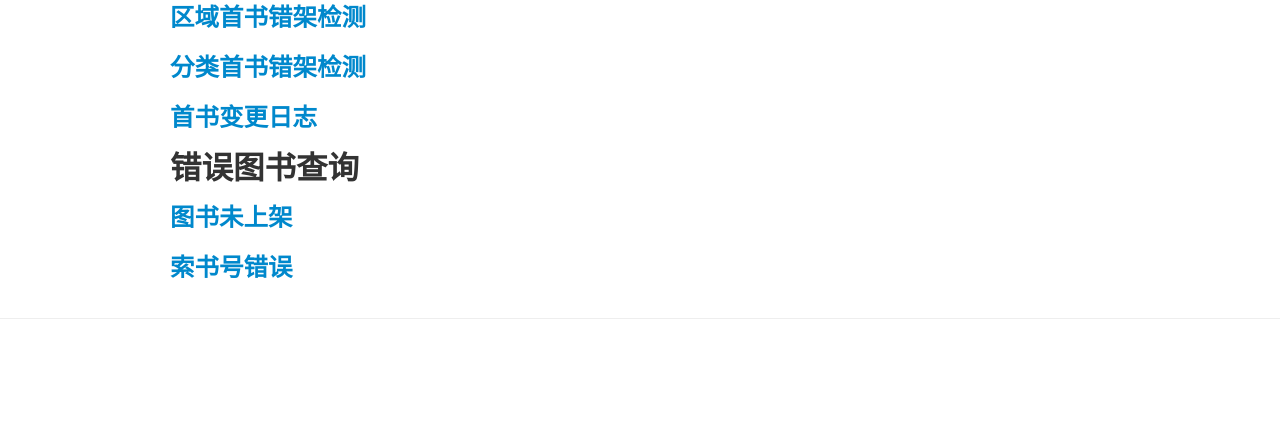
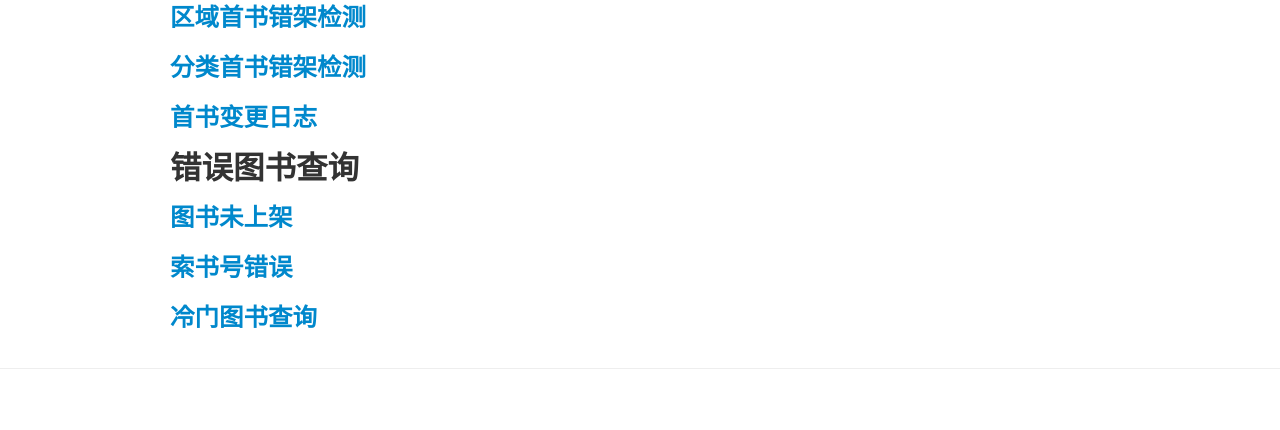
Before and after one commit to lxdiyun/mssql-django, a Django app: template templates/rfid/index.html in a window 1280 px wide. Shown: the part 372-802 px from the top of the page. Before the commit the page ends 691 px from the top, so only its background shows below. Run offline with Django 3.2, Linux system fonts and the light colour scheme; the template is opened without the code that fills it, so the values that code supplies are empty; some libraries are stand-ins or nearby versions.

Commit message:
add query not popualr books to index

```diff
--- a/templates/rfid/index.html
+++ b/templates/rfid/index.html
@@ -32,5 +32,8 @@
 	<h3>
 		<a target="_blank" href="{% url 'books_index_error' %}">索书号错误</a>
 	</h3>
+	<h3>
+		<a target="_blank" href="{% url 'query_not_popular_books' %}">冷门图书查询</a>
+	</h3>
 </div>
 {% endblock content %}
```
